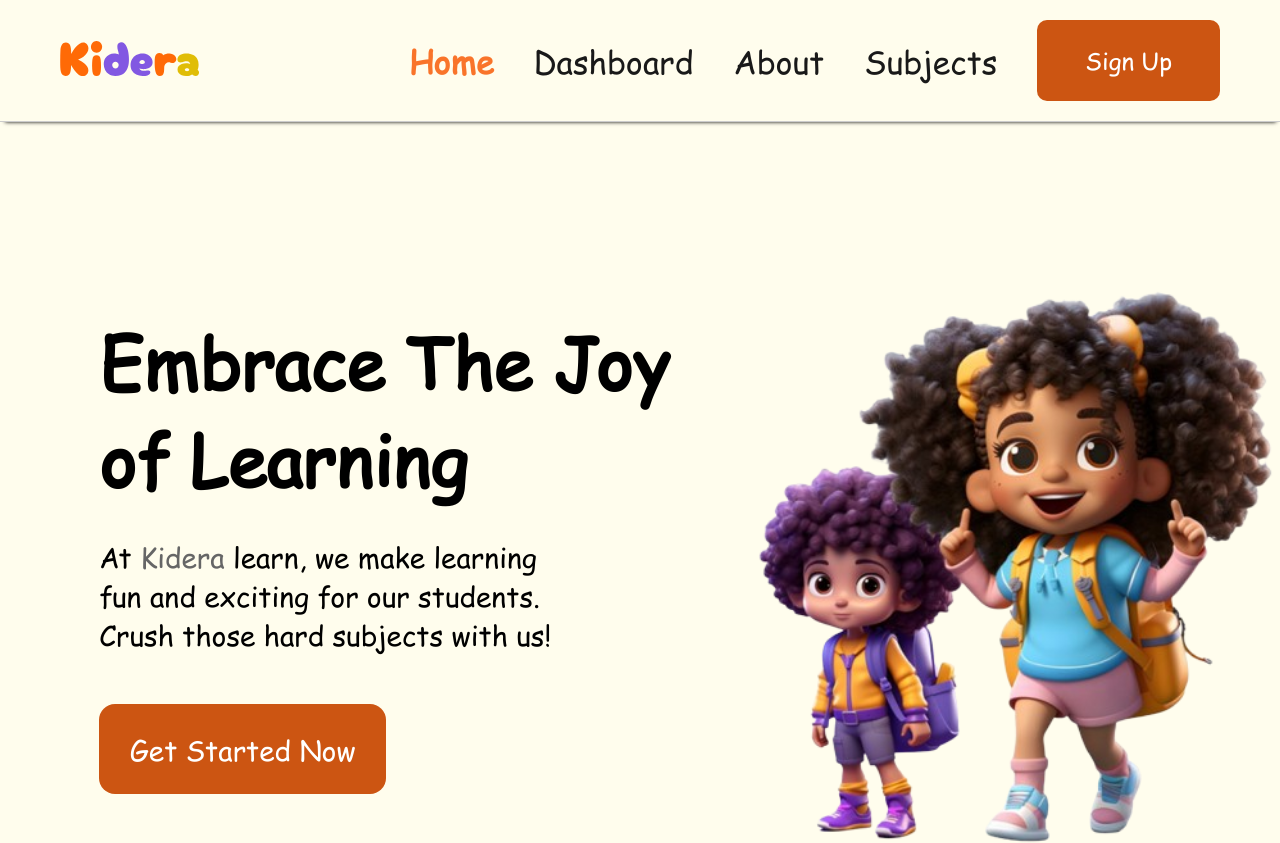
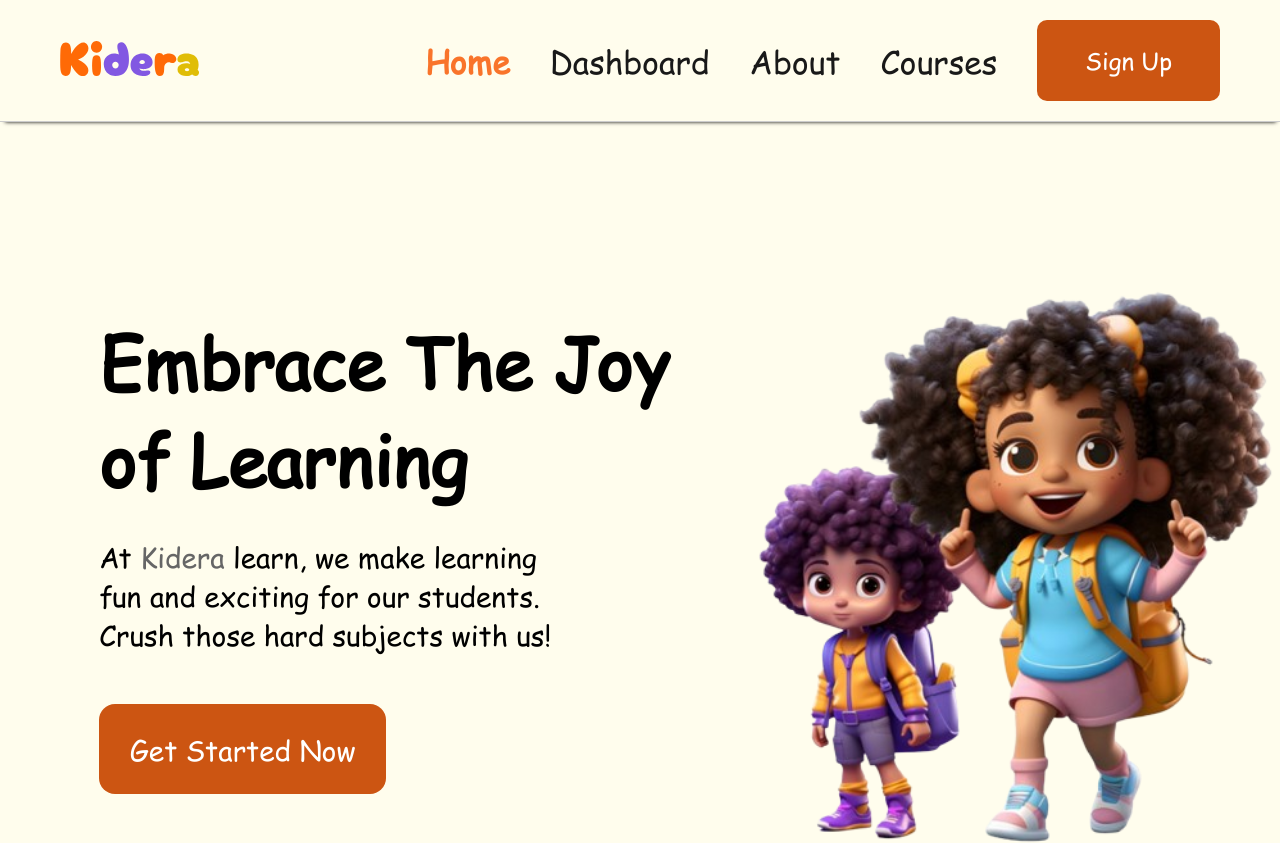
Before and after one commit to GenesysLearnable/LMS-K-FE-12, a React (Vite) app: page / in a window 1280 px wide. Shown: the top 843 px of the page. Built offline with nearby package versions, Linux system fonts and the light colour scheme.

Commit message:
navbar padding adjustment

```diff
--- a/src/components/Navbar/Navbar.css
+++ b/src/components/Navbar/Navbar.css
@@ -1,7 +1,7 @@
 .header {
   position: fixed;
   width: 100%;
-  height: 4rem;
+  height: 3rem;
   top: 0;
   z-index: 1000;
 }
--- a/src/components/Navbar/Navbar.jsx
+++ b/src/components/Navbar/Navbar.jsx
@@ -70,7 +70,7 @@ export default function Navbar() {
                 }`}
                 onClick={() => toggleActiveLink("courses")}
               >
-                Subjects
+                Courses
               </li>
             </Link>
           </ul>
```
